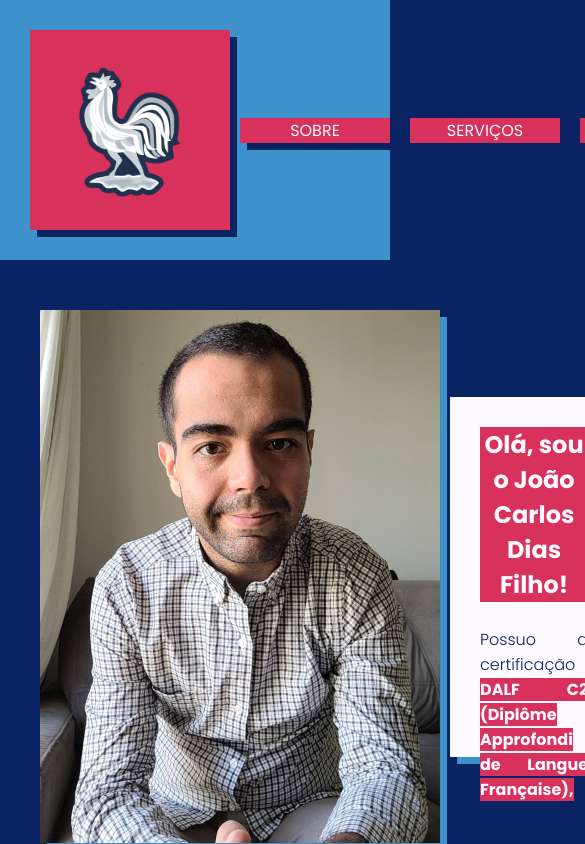
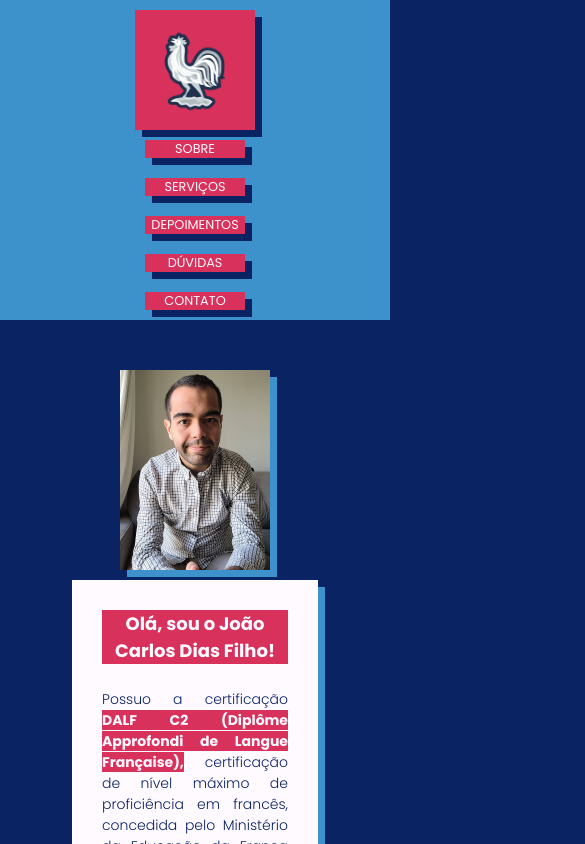
Before and after one commit to marceloxfrombr/lp_jcdf, a plain HTML site: page index.html in a window 390 px wide. Shown: the top 844 px of the page, 585 px wide, since content can reach past the window. Drawn offline with Linux system fonts and the light colour scheme.

Commit message:
Responsividade 1

```diff
--- a/index.css
+++ b/index.css
@@ -182,11 +182,13 @@ span:hover{
 }
 
 .formulario{
-    width: 300px;
     padding: 20px;
     border: solid #3E92CC 5px;
     background-color: #0A2463;
+    width: 400px;
+    height: 150px;
 }
+
 
 legend{
     color: #D8315B;
@@ -230,6 +232,67 @@ footer a:hover{
         background-color: #0A2463;
 }
 
-@media (max-width: 720px){
+@media (max-width: 768px){
+
+    header{
+        flex-direction: column;
+        align-items: center;
+        padding: 10px;
+    }
+
+    header ul{
+        flex-direction: column;
+        align-items: center;
+
+    }
+
+    header img{
+        width: 100px;
+    }
+
+    header li{
+        width: 100px;
+        text-align: center;
+        box-shadow: 7px 7px #0A2463;
+        text-transform: uppercase;
+        background-color: #D8315B;
+        cursor: pointer;
+        font-size: 15px;
+    }
+
+    .sobre, .servicos{
+        flex-direction: column;
+    }
+    .sobre img{
+        width: 150px;
+    }
+
+    .sobre > div{
+        width: 60%;
+        height: 90%;
+    }
+
+    .sobre h1{
+        font-size: 18px;
+    }
+
+    .sobre p{
+        font-size: 14px;
+    }
 
 }
+
+@media (max-width: 480px) {
+    header img {
+        width: 120px;
+    }
+
+    header li {
+        width: 100px;
+        font-size: 0.8em;
+    }
+
+    .icone {
+        width: 40px;
+    }
+}
```
